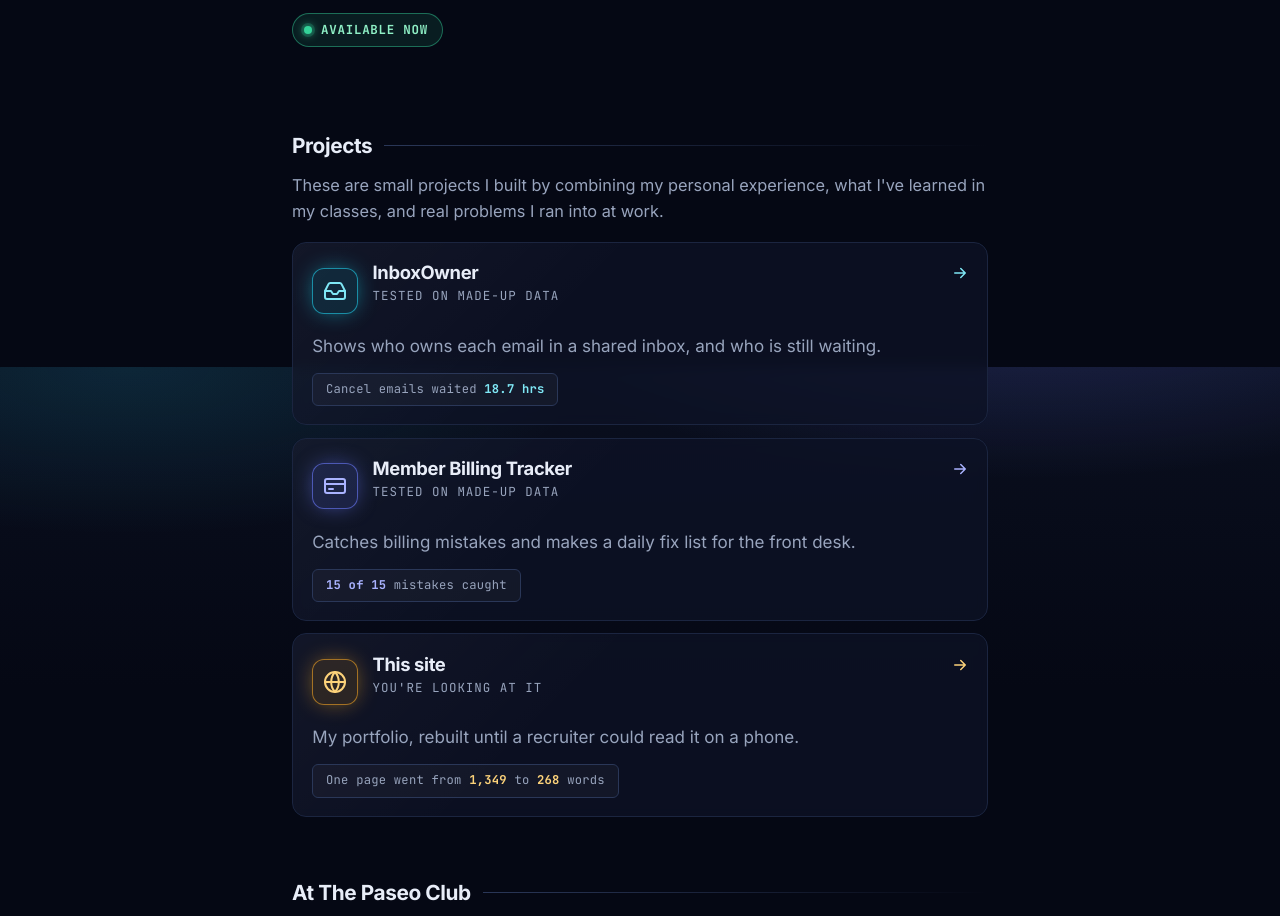
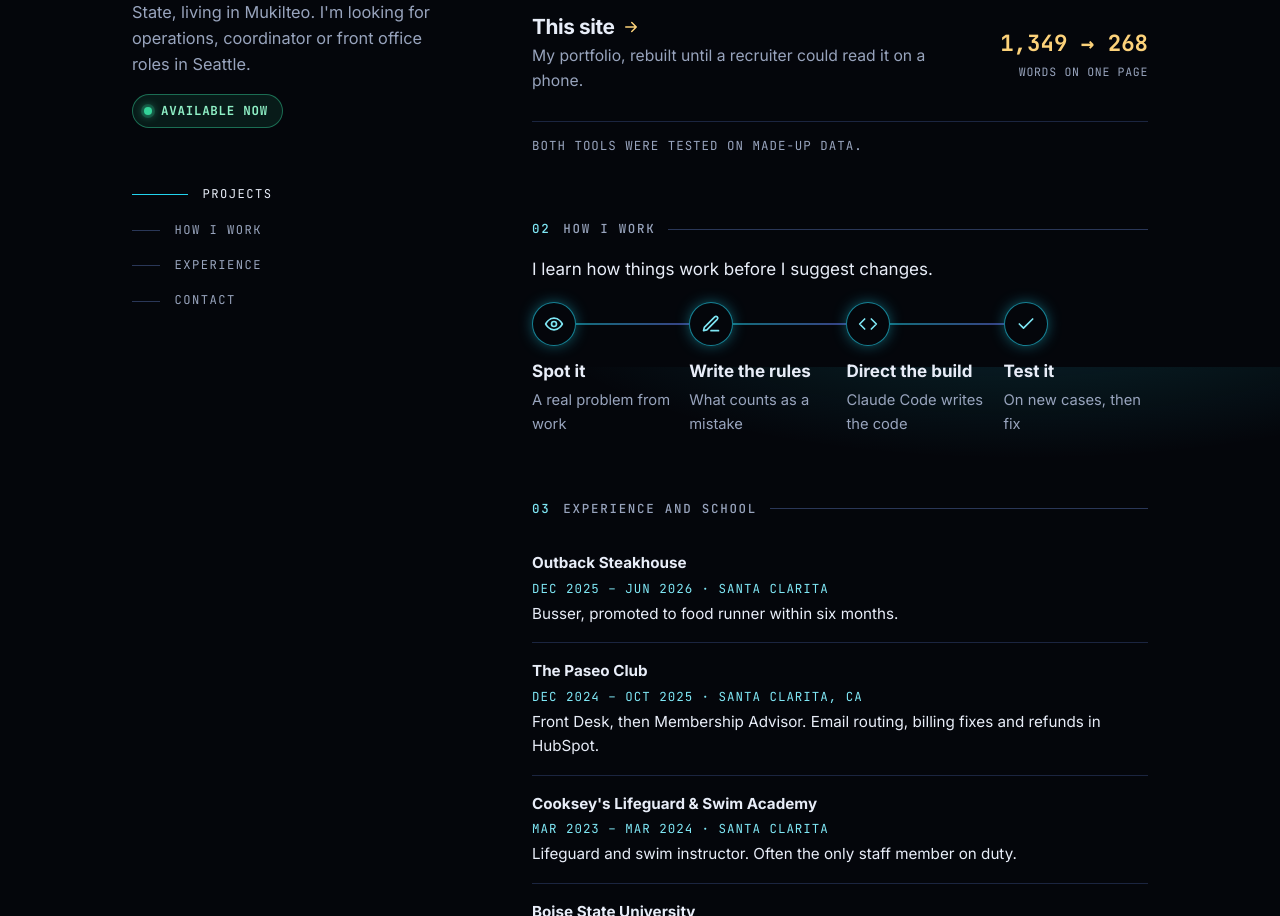
Before and after one commit to Tiioc/portfolio-site, a plain HTML site: page site/index.html in a window 1280 px wide. Shown: the part 433-1349 px from the top of the page. Drawn offline with Linux system fonts and the light colour scheme.

Commit message:
Mission-control minimal: homepage rebuilt as fixed identity panel + one scroll; Paseo section cut; hairline panels site-wide
Co-Authored-By: Claude Fable 5.2 <noreply@anthropic.com>
Claude-Session: https://claude.ai/code/session_01NWxKmfUHu5VCSmWUkXNgoK

```diff
--- a/site/index.html
+++ b/site/index.html
@@ -25,67 +25,73 @@
 <div class="page">
 <nav class="site" aria-label="Site"><a class="brand" href="">Tyler Bunn</a><span class="nav-links"><a href="#projects" aria-current="page">Projects</a><a href="#work">Work</a><a href="#contact">Contact</a></span></nav>
 
-<header class="hero">
+<div class="mc">
+<aside class="mc-side">
   <svg class="orbit" viewBox="-190 -190 380 380" aria-hidden="true" focusable="false"><defs><radialGradient id="core" cx="35%" cy="35%"><stop offset="0" stop-color="#7fe7f5"/><stop offset="1" stop-color="#6d7cff"/></radialGradient></defs><g transform="rotate(-24) scale(1 .42)"><g class="orbit-spin s0"><circle r="70" fill="none" class="ring"/><circle cx="70" r="6" class="sat c1"/></g><g class="orbit-spin s1"><circle r="115" fill="none" class="ring"/><circle cx="115" r="8" class="sat c2"/></g><g class="orbit-spin s2"><circle r="165" fill="none" class="ring"/><circle cx="165" r="6" class="sat c3"/></g></g><circle r="20" fill="url(#core)" class="core"/><circle r="34" fill="none" class="halo"/></svg>
-  <img class="avatar" src="me.jpg" width="88" height="88" alt="Tyler Bunn">
-  <p class="hello">Hi, I'm</p>
+  <img class="avatar" src="me.jpg" width="72" height="72" alt="Tyler Bunn">
   <h1>Tyler Bunn</h1>
   <p class="role">Project Management student at Boise State, living in Mukilteo. I'm looking for operations, coordinator or front office roles in Seattle.</p>
   <p class="status"><span class="live-dot" aria-hidden="true"></span>Available now</p>
-</header>
+  <nav class="mc-nav" aria-label="Sections">
+    <a href="#projects"><i></i>Projects</a>
+    <a href="#work"><i></i>How I work</a>
+    <a href="#experience"><i></i>Experience</a>
+    <a href="#contact"><i></i>Contact</a>
+  </nav>
+</aside>
 
-<section id="projects" class="section">
-  <h2>Projects</h2>
+<main class="mc-main">
+<section id="projects" class="mc-sec">
+  <h2 class="mc-label"><span>01</span>Projects</h2>
   <p class="intro">These are small projects I built by combining my personal experience, what I've learned in my classes, and real problems I ran into at work.</p>
-
-  <div class="project-grid">
-  <a class="project-card teal" href="inboxowner/">
-    <div class="pc-head"><span class="pc-icon"><svg class="icon " aria-hidden="true"><use href="#i-inbox"/></svg></span><div><h3>InboxOwner</h3><p class="pc-tags">Tested on made-up data</p></div></div>
-    <p>Shows who owns each email in a shared inbox, and who is still waiting.</p>
-    <ul class="chips"><li class="chip">Cancel emails waited <b>18.7 hrs</b></li></ul>
-    <span class="more" aria-hidden="true"><svg class="icon " aria-hidden="true"><use href="#i-arrow"/></svg></span>
+  <a class="mrow teal" href="inboxowner/">
+    <div><h3>InboxOwner <svg class="icon " aria-hidden="true"><use href="#i-arrow"/></svg></h3><p>Shows who owns each email in a shared inbox, and who is still waiting.</p></div>
+    <div class="read"><b>18.7 hrs</b><span>cancel emails waited</span></div>
   </a>
-  <a class="project-card violet" href="member-billing/">
-    <div class="pc-head"><span class="pc-icon"><svg class="icon " aria-hidden="true"><use href="#i-card"/></svg></span><div><h3>Member Billing Tracker</h3><p class="pc-tags">Tested on made-up data</p></div></div>
-    <p>Catches billing mistakes and makes a daily fix list for the front desk.</p>
-    <ul class="chips"><li class="chip"><b>15 of 15</b> mistakes caught</li></ul>
-    <span class="more" aria-hidden="true"><svg class="icon " aria-hidden="true"><use href="#i-arrow"/></svg></span>
+  <a class="mrow violet" href="member-billing/">
+    <div><h3>Member Billing Tracker <svg class="icon " aria-hidden="true"><use href="#i-arrow"/></svg></h3><p>Catches billing mistakes and makes a daily fix list for the front desk.</p></div>
+    <div class="read"><b>15 of 15</b><span>mistakes caught</span></div>
   </a>
-  <a class="project-card amber" href="this-site/">
-    <div class="pc-head"><span class="pc-icon"><svg class="icon " aria-hidden="true"><use href="#i-globe"/></svg></span><div><h3>This site</h3><p class="pc-tags">You're looking at it</p></div></div>
-    <p>My portfolio, rebuilt until a recruiter could read it on a phone.</p>
-    <ul class="chips"><li class="chip">One page went from <b>1,349</b> to <b>268</b> words</li></ul>
-    <span class="more" aria-hidden="true"><svg class="icon " aria-hidden="true"><use href="#i-arrow"/></svg></span>
+  <a class="mrow amber" href="this-site/">
+    <div><h3>This site <svg class="icon " aria-hidden="true"><use href="#i-arrow"/></svg></h3><p>My portfolio, rebuilt until a recruiter could read it on a phone.</p></div>
+    <div class="read"><b>1,349 → 268</b><span>words on one page</span></div>
   </a>
-  </div>
+  <p class="chart-note">Both tools were tested on made-up data.</p>
 </section>
 
-<section id="work" class="section">
-  <h2>At The Paseo Club</h2>
-  <div class="cards3 plain">
-    <div class="mini-card violet"><svg class="icon " aria-hidden="true"><use href="#i-mail"/></svg><p>All department emails came through the front desk, which got messy.</p></div>
-    <div class="mini-card pink"><svg class="icon " aria-hidden="true"><use href="#i-users"/></svg><p>I once charged the wrong member. Two members had the exact same name.</p></div>
-    <div class="mini-card teal"><svg class="icon " aria-hidden="true"><use href="#i-up"/></svg><p>I learned how everything worked first, then shared ideas with my manager. I later moved into membership.</p></div>
-  </div>
-
-  <h2 class="sub">How I work</h2>
+<section id="work" class="mc-sec">
+  <h2 class="mc-label"><span>02</span>How I work</h2>
   <p>I learn how things work before I suggest changes.</p>
   <ol class="process"><li><span class="p-dot"><svg class="icon " aria-hidden="true"><use href="#i-eye"/></svg></span><strong>Spot it</strong><span>A real problem from work</span></li><li><span class="p-dot"><svg class="icon " aria-hidden="true"><use href="#i-pen"/></svg></span><strong>Write the rules</strong><span>What counts as a mistake</span></li><li><span class="p-dot"><svg class="icon " aria-hidden="true"><use href="#i-code"/></svg></span><strong>Direct the build</strong><span>Claude Code writes the code</span></li><li><span class="p-dot"><svg class="icon " aria-hidden="true"><use href="#i-check"/></svg></span><strong>Test it</strong><span>On new cases, then fix</span></li></ol>
+</section>
 
-  <h2 class="sub">Experience and school</h2>
+<section id="experience" class="mc-sec">
+  <h2 class="mc-label"><span>03</span>Experience and school</h2>
   <ul class="timeline plain">
-    <li><span class="t-icon teal"><svg class="icon " aria-hidden="true"><use href="#i-briefcase"/></svg></span><div><strong>Outback Steakhouse</strong><span class="when">Dec 2025 – Jun 2026 · Santa Clarita</span><span>Busser, promoted to food runner within six months.</span></div></li>
-    <li><span class="t-icon violet"><svg class="icon " aria-hidden="true"><use href="#i-briefcase"/></svg></span><div><strong>The Paseo Club</strong><span class="when">Dec 2024 – Oct 2025 · Santa Clarita, CA</span><span>Front Desk, then Membership Advisor. Email routing, billing fixes and refunds in HubSpot.</span></div></li>
-    <li><span class="t-icon amber"><svg class="icon " aria-hidden="true"><use href="#i-briefcase"/></svg></span><div><strong>Cooksey's Lifeguard &amp; Swim Academy</strong><span class="when">Mar 2023 – Mar 2024 · Santa Clarita</span><span>Lifeguard and swim instructor. Often the only staff member on duty.</span></div></li>
-    <li><span class="t-icon pink"><svg class="icon " aria-hidden="true"><use href="#i-school"/></svg></span><div><strong>Boise State University</strong><span class="when">Expected Spring 2028</span><span>B.S. in Project Management.</span></div></li>
+    <li><div><strong>Outback Steakhouse</strong><span class="when">Dec 2025 – Jun 2026 · Santa Clarita</span><span>Busser, promoted to food runner within six months.</span></div></li>
+    <li><div><strong>The Paseo Club</strong><span class="when">Dec 2024 – Oct 2025 · Santa Clarita, CA</span><span>Front Desk, then Membership Advisor. Email routing, billing fixes and refunds in HubSpot.</span></div></li>
+    <li><div><strong>Cooksey's Lifeguard &amp; Swim Academy</strong><span class="when">Mar 2023 – Mar 2024 · Santa Clarita</span><span>Lifeguard and swim instructor. Often the only staff member on duty.</span></div></li>
+    <li><div><strong>Boise State University</strong><span class="when">Expected Spring 2028</span><span>B.S. in Project Management.</span></div></li>
   </ul>
 </section>
 
-<section id="contact" class="section">
-  <h2>Contact</h2>
+<section id="contact" class="mc-sec">
+  <h2 class="mc-label"><span>04</span>Contact</h2>
   <p>I'm in Mukilteo and can be in Seattle for an interview on short notice.</p>
   <p class="actions"><a class="btn primary" href="mailto:itstylerbunn@gmail.com"><svg class="icon " aria-hidden="true"><use href="#i-mail"/></svg>Email me</a><a class="btn" href="https://www.linkedin.com/in/tdbunn"><svg class="icon " aria-hidden="true"><use href="#i-link"/></svg>LinkedIn</a></p>
 </section>
+</main>
+</div>
+<script>
+(function () {
+  var links = document.querySelectorAll('.mc-nav a');
+  if (!('IntersectionObserver' in window)) return;
+  var io = new IntersectionObserver(function (es) {
+    es.forEach(function (e) { if (e.isIntersecting) links.forEach(function (a) { a.classList.toggle('on', a.getAttribute('href') === '#' + e.target.id); }); });
+  }, { rootMargin: '-30% 0px -60% 0px' });
+  document.querySelectorAll('.mc-sec').forEach(function (x) { io.observe(x); });
+})();
+</script>
 
 <footer>
 <p>Built in plain HTML and CSS with Claude Code, which I directed and fact-checked.</p>
--- a/site/style.css
+++ b/site/style.css
@@ -495,8 +495,54 @@ a.project-card .more { position: absolute; top: 1.35rem; right: 1.1rem; }
 .page-head { margin-bottom: 0; }
 body::after { opacity: 0.7; }
 
+/* ============ Mission control, minimal ============ */
+/* Quiet black ground; panels are hairlines, not filled boxes. */
+:root { --bg: #04060b; --surface: transparent; }
+body, body.t-inbox, body.t-billing, body.t-site { background:
+    radial-gradient(ellipse 60% 30% at 80% -8%, color-mix(in srgb, var(--accent) 16%, transparent), transparent 65%),
+    var(--bg); background-attachment: fixed; }
+body::before { opacity: 0.3; }
+body::after { opacity: 0.45; }
+.chart, .peek, ol.how li, details, a.next, .result, .mini, .email-card, .found li, .tabs {
+  background: transparent; -webkit-backdrop-filter: none; backdrop-filter: none; }
+.chart { background-image: none; }
+h2 { font-size: 1.2rem; }
+
+/* Homepage: fixed identity panel on the left, one scroll on the right */
+.t-home .page { max-width: 66rem; }
+.mc { display: grid; gap: 2.5rem; }
+.mc-side { position: relative; }
+.mc-side .avatar { width: 72px; height: 72px; margin-bottom: 1rem; }
+.mc-side h1 { font-size: clamp(2.6rem, 10vw, 3.4rem); letter-spacing: -0.045em; margin-bottom: 0.7rem;
+  background: linear-gradient(100deg, #fff 40%, var(--cyan-t)); -webkit-background-clip: text; background-clip: text; color: transparent; }
+.mc-side .role { font-size: 1.02rem; }
+.mc-side .orbit { top: -24px; right: -16px; width: 190px; height: 190px; opacity: 0.75; }
+.mc-side > :not(.orbit) { position: relative; }
+.mc-nav { display: none; }
+.mc-sec { padding-top: 0.5rem; margin-bottom: 3.6rem; scroll-margin-top: 5rem; }
+.mc-label { display: flex; align-items: center; gap: 0.8rem; font-family: var(--mono); font-size: 0.78rem; font-weight: 500; letter-spacing: 0.14em; text-transform: uppercase; color: var(--muted); margin-bottom: 1.2rem; }
+.mc-label span { color: var(--cyan-t); }
+.mc-label::after { content: ""; flex: 1; height: 1px; background: var(--line-2); }
+.mc-sec > .intro { margin-bottom: 0.6rem; }
+.mrow { display: grid; gap: 0.5rem 1.5rem; padding: 1.25rem 0; border-top: 1px solid var(--line); text-decoration: none; color: var(--fg); position: relative; transition: padding-left 0.2s ease; }
+.mrow::before { content: ""; position: absolute; left: 0; top: -1px; width: 0; height: 1px; background: var(--tone); transition: width 0.3s ease; }
+.mrow:hover::before { width: 100%; }
+.mrow h3 { font-size: 1.3rem; display: flex; align-items: center; gap: 0.5rem; }
+.mrow h3 .icon { width: 18px; height: 18px; color: var(--tone-t); transition: transform 0.2s ease; }
+.mrow:hover h3 .icon { transform: translateX(4px); }
+.mrow p { color: var(--muted); margin: 0.25rem 0 0; font-size: 0.98rem; }
+.read { display: flex; align-items: baseline; gap: 0.6rem; }
+.read b { font-family: var(--mono); font-size: 1.25rem; color: var(--tone-t); white-space: nowrap; }
+.read span { font-family: var(--mono); font-size: 0.72rem; letter-spacing: 0.06em; text-transform: uppercase; color: var(--muted); }
+.mc-sec .chart-note { border-top: 1px solid var(--line); padding-top: 0.9rem; }
+.mc-sec .timeline.plain li { padding: 1rem 0; }
+.t-home footer { margin-top: 1rem; }
+
 /* ---------- Bigger screens ---------- */
 @media (min-width: 640px) {
+  .mrow { grid-template-columns: 1fr auto; align-items: center; }
+  .read { flex-direction: column; align-items: flex-end; gap: 0.1rem; }
+  .read b { font-size: 1.4rem; }
   .cards3.plain { grid-template-columns: 1fr; }
   .cards3.plain .mini-card { flex-direction: row; padding-left: 0; }
   .gfx { width: 300px; height: 120px; top: -14px; }
@@ -538,3 +584,14 @@ body::after { opacity: 0.7; }
 }
 @media (prefers-reduced-motion: reduce) { * { transition: none !important; animation: none !important; } }
 @media print { body { background: #fff; color: #000; } body::before, body::after, nav.site, .tabs { display: none; } }
+@media (min-width: 940px) {
+  .t-home nav.site .nav-links { display: none; }
+  .mc { grid-template-columns: 20rem 1fr; gap: 5rem; align-items: start; }
+  .mc-side { position: sticky; top: 5.5rem; padding-top: 0.5rem; }
+  .mc-side .orbit { position: relative; display: block; top: 0; right: 0; left: -30px; width: 240px; height: 150px; margin: -10px 0 0.5rem; opacity: 0.9; }
+  .mc-nav { display: grid; gap: 0.2rem; margin-top: 2.2rem; }
+  .mc-nav a { display: flex; align-items: center; gap: 0.9rem; padding: 0.4rem 0; text-decoration: none; font-family: var(--mono); font-size: 0.76rem; letter-spacing: 0.12em; text-transform: uppercase; color: var(--muted); }
+  .mc-nav a i { width: 28px; height: 1px; background: var(--line-2); transition: width 0.2s ease, background 0.2s ease; }
+  .mc-nav a:hover, .mc-nav a.on { color: var(--fg); }
+  .mc-nav a:hover i, .mc-nav a.on i { width: 56px; background: var(--cyan); }
+}
```
Also changed, not shown: 1 other file.
